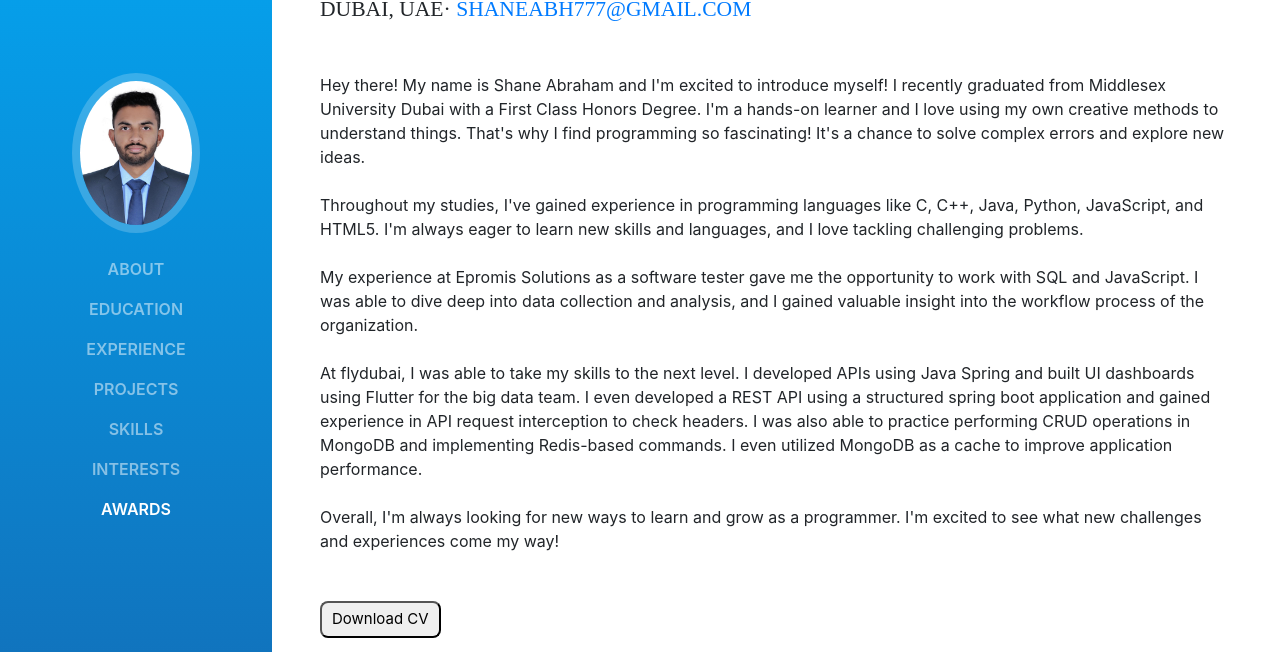
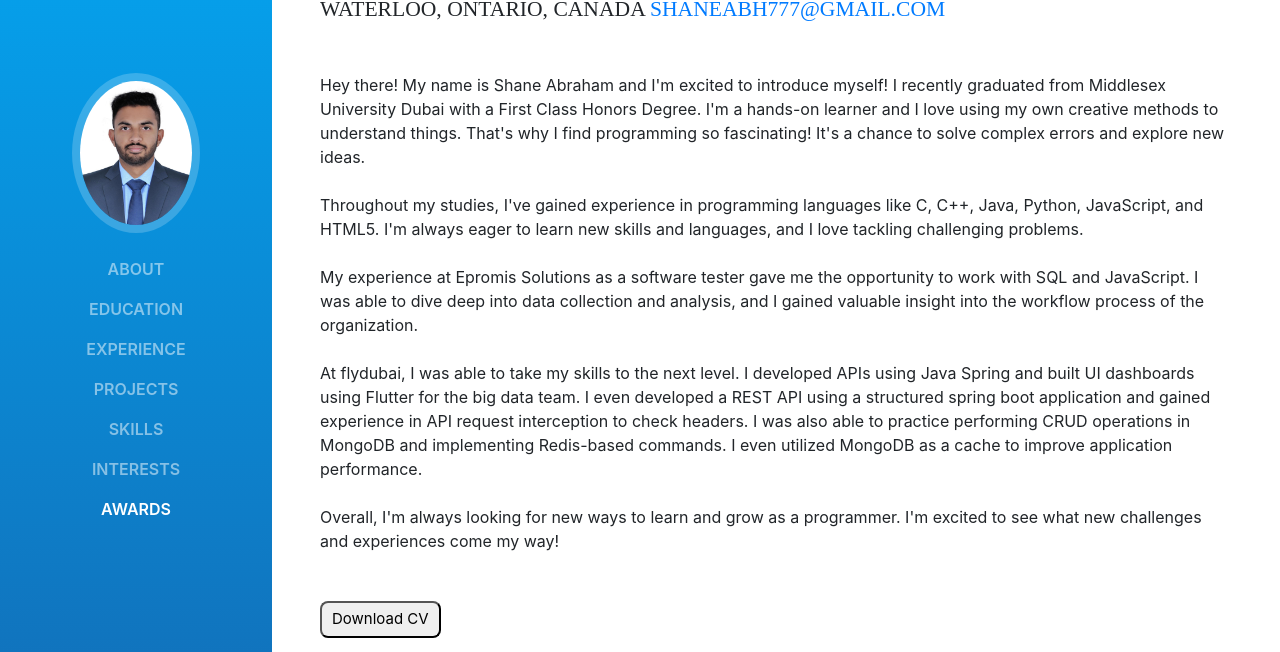
Before and after one commit to shane-abh/Shane-Abraham, a website with bundled scripts: page index.html in a window 1280 px wide. Shown: the part 103-755 px from the top of the page. Built offline with nearby package versions, Linux system fonts and the light colour scheme; a web font is replaced by a local one.

Commit message:
Removed course experience and updated that I am in Canada

```diff
--- a/index.html
+++ b/index.html
@@ -94,7 +94,7 @@
         <h1 class="mb-0">Shane
           <span class="text-primary">Abraham</span>
         </h1>
-        <div class="subheading mb-5">Dubai, UAE·
+        <div class="subheading mb-5">Waterloo, Ontario, Canada
           <a href="mailto:shaneabh777@gmail.com"> shaneabh777@gmail.com</a>
         </div>
         <p class="mb-5 ">Hey there! My name is Shane Abraham and I'm excited to introduce myself! I recently graduated from Middlesex University Dubai with a First Class Honors Degree.
@@ -217,7 +217,7 @@
           </div>
         </div>
 
-        <div class="resume-item d-flex flex-column flex-md-row mb-5">
+        <!-- <div class="resume-item d-flex flex-column flex-md-row mb-5">
           <div class="resume-content mr-auto">
             <h3 class="mb-0">Course Experience</h3>
             <div class="subheading mb-3"><a href="https://www.upgrad.com/ae/free-courses/" target="_blank" style="color: #868e96;">Introduction to React JS (UpGrad)</a></div>
@@ -312,7 +312,7 @@
           <div class="resume-date text-md-right">
             <span class="text-primary">April 2022 - Sept 2022</span>
           </div>
-        </div>
+        </div> -->
 
 
 
```
